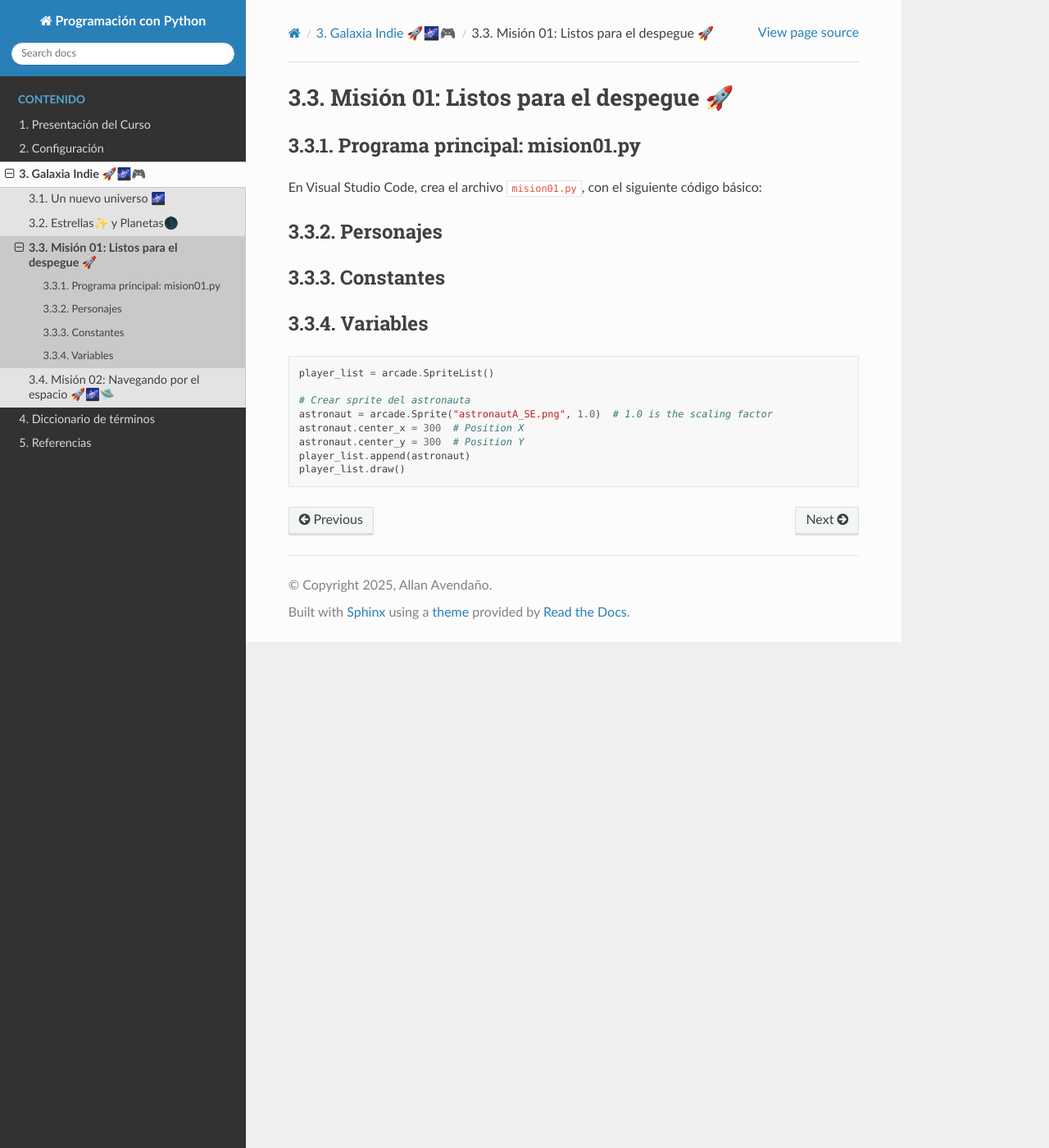
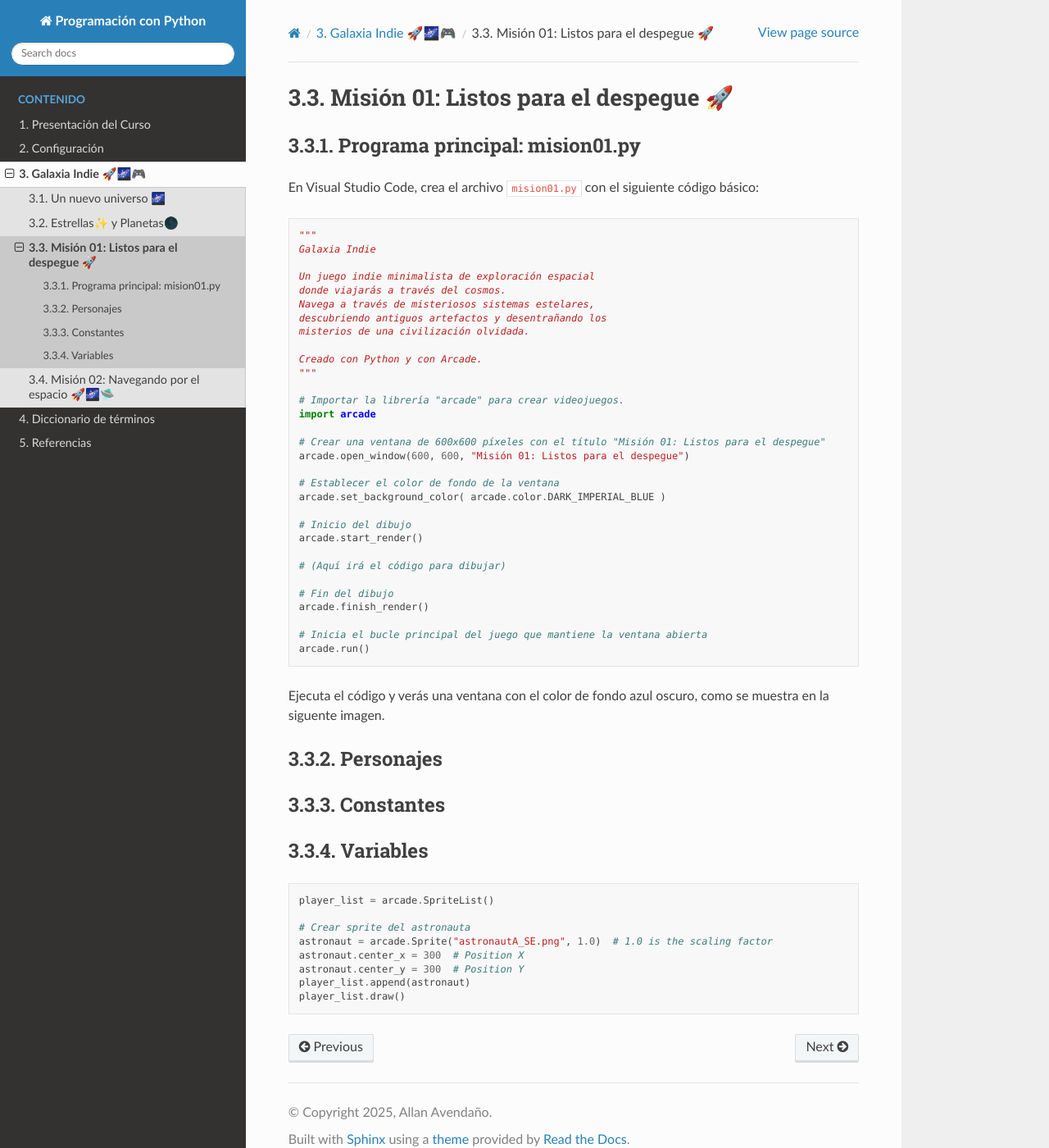
Before and after one commit to aavendan/programacion-python, a Sphinx documentation site: the page built from docs/source/sesiones/sesion03.rst, in a window 1280 px wide and 1400 px high. Shown: the whole window at 82% size. Built offline with Sphinx 7.4.7 and the Read the Docs theme 3.1.0, drawn with Linux system fonts in a browser that asks for light colours.

Commit message:
base code

```diff
--- a/docs/source/sesiones/sesion03.rst
+++ b/docs/source/sesiones/sesion03.rst
@@ -4,11 +4,50 @@ Misión 01: Listos para el despegue 🚀
 Programa principal: mision01.py
 ------------------
 
-En Visual Studio Code, crea el archivo ``mision01.py``, con el siguiente
+En Visual Studio Code, crea el archivo ``mision01.py`` con el siguiente
 código básico:
+
+.. code-block:: python
+
+    """
+    Galaxia Indie
+
+    Un juego indie minimalista de exploración espacial
+    donde viajarás a través del cosmos.
+    Navega a través de misteriosos sistemas estelares,
+    descubriendo antiguos artefactos y desentrañando los
+    misterios de una civilización olvidada.
+
+    Creado con Python y con Arcade.
+    """
+
+    # Importar la librería "arcade" para crear videojuegos.
+    import arcade
+
+    # Crear una ventana de 600x600 píxeles con el título "Misión 01: Listos para el despegue"
+    arcade.open_window(600, 600, "Misión 01: Listos para el despegue")
+
+    # Establecer el color de fondo de la ventana
+    arcade.set_background_color( arcade.color.DARK_IMPERIAL_BLUE )
+
+    # Inicio del dibujo
+    arcade.start_render()
+
+    # (Aquí irá el código para dibujar)
+
+    # Fin del dibujo
+    arcade.finish_render()
+
+    # Inicia el bucle principal del juego que mantiene la ventana abierta
+    arcade.run()
+
+Ejecuta el código y verás una ventana con el color de fondo azul oscuro, como
+se muestra en la siguente imagen.
 
 Personajes
 ------------------
+
+
 
 Constantes
 ------------------
```
